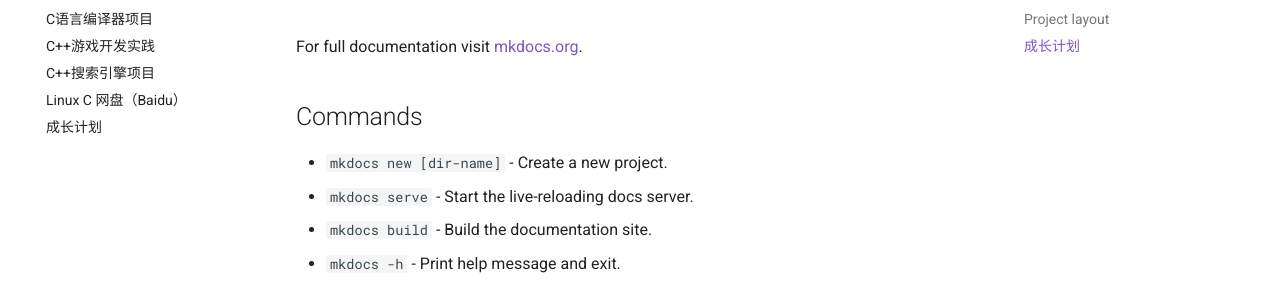
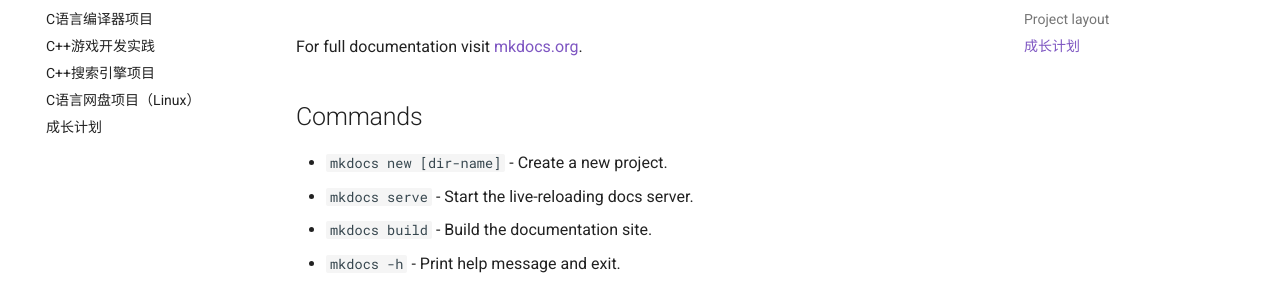
Before and after one commit to csRocket/mysite, an MkDocs documentation site: the page built from docs/index.md, in a window 1280 px wide. Shown: the part 146-429 px from the top of the page. Built offline with MkDocs 1.6.1 and Material for MkDocs 9.7.7, drawn with Linux system fonts in a browser that asks for light colours.

Commit message:
C语言网盘（Linux）

```diff
--- a/docs/netdisk.md
+++ b/docs/netdisk.md
@@ -1 +1,3 @@
-# Linux C 网盘（Baidu）
+# C语言网盘项目（Linux）
+
+网盘（百度）
```
